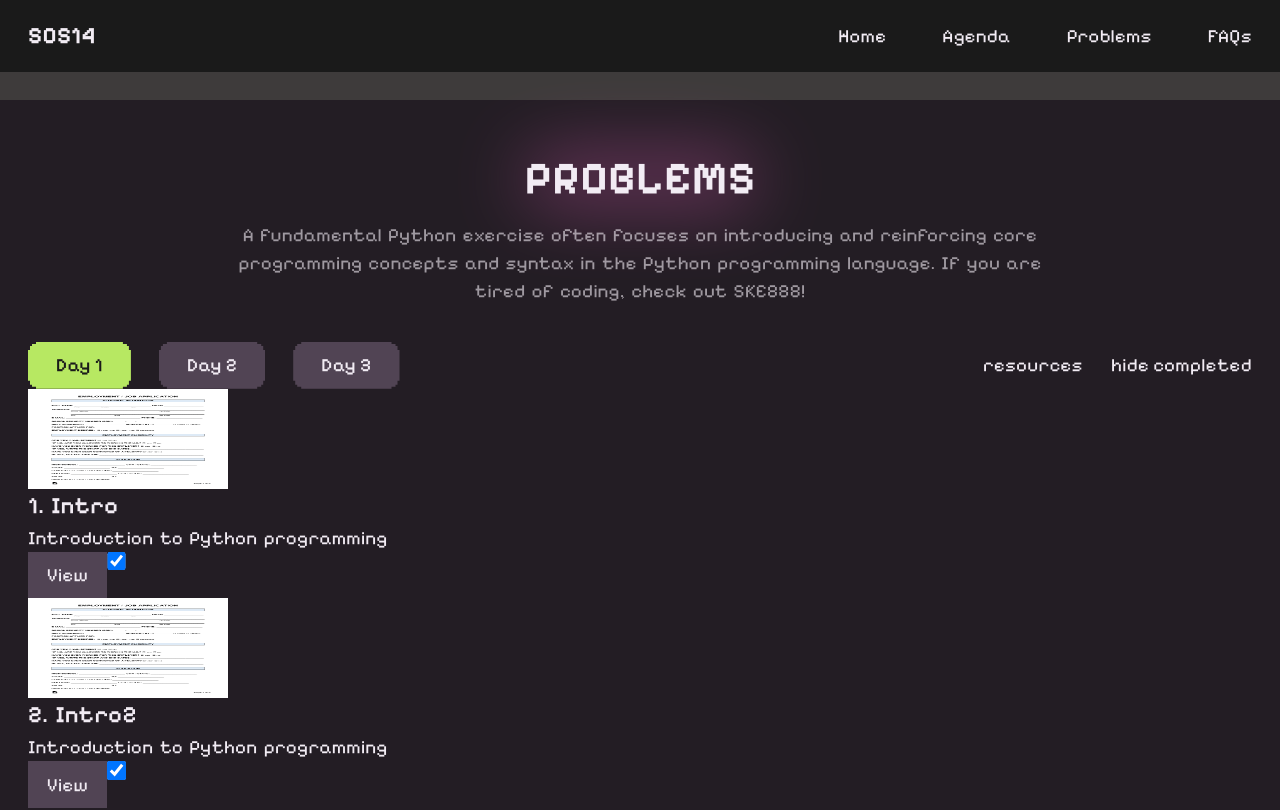
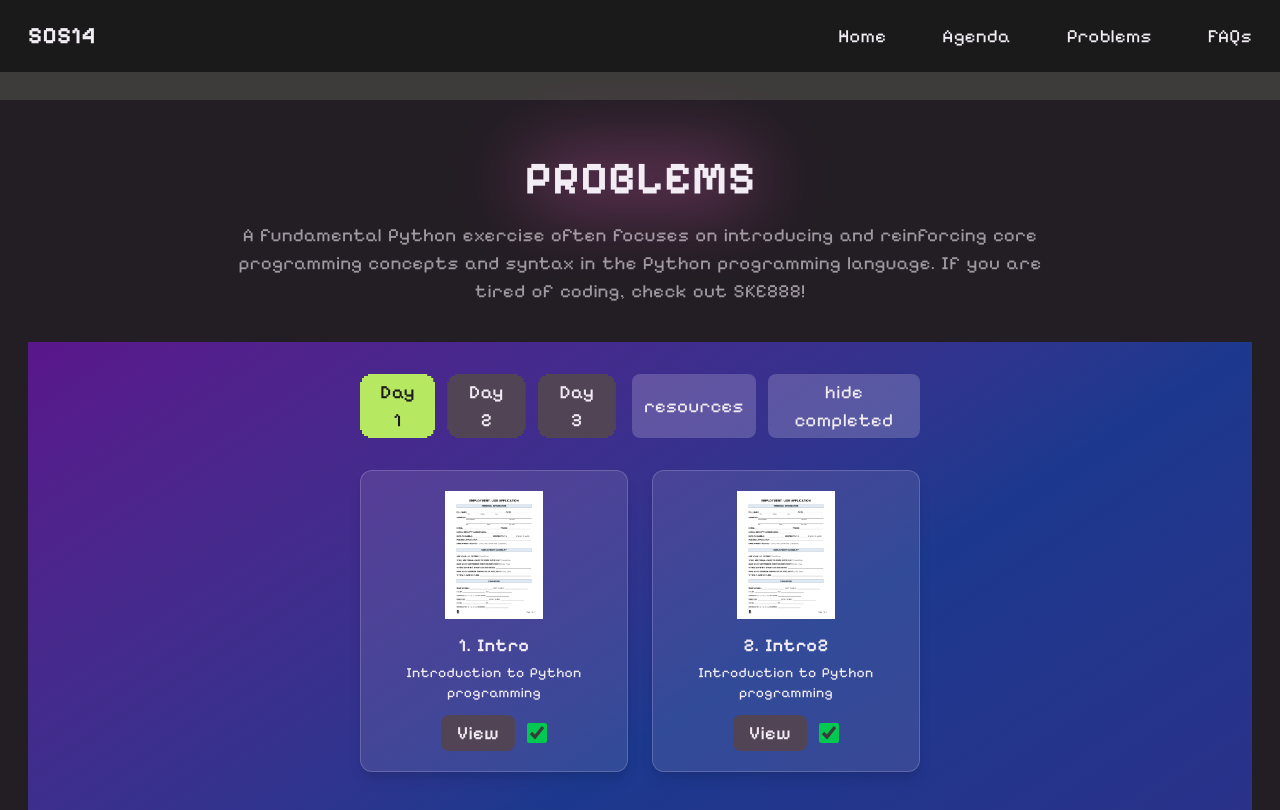
Before and after one commit to uzimpp/sos14, a Next.js app: page /problems in a window 1280 px wide. Shown: the top 810 px of the page. Built offline with nearby package versions, Linux system fonts and the light colour scheme.

Commit message:
แก้ layout เพิ่ม container ม่วงมาครอบ + เปลี่ยนตำแหน่ง problem

```diff
--- a/src/components/problems/ProblemList.tsx
+++ b/src/components/problems/ProblemList.tsx
@@ -1,24 +1,24 @@
-"use client";
+'use client'
 
-import { useState } from "react";
-import problemsData from "@/constant/problems";
-import Image from "next/image";
-import Link from "next/link";
+import { useState } from 'react'
+import problemsData from '@/constant/problems'
+import Image from 'next/image'
+import Link from 'next/link'
 interface Problem {
-  number: string;
-  name: string;
-  description: string;
-  image: string;
-  url: string;
+    number: string
+    name: string
+    description: string
+    image: string
+    url: string
 }
 
 interface DayData {
-  days: number;
-  problems: Problem[];
+    days: number
+    problems: Problem[]
 }
 
 export default function ProblemList() {
-  const [CurrentDay, setCurrentDay] = useState(1);
+    const [CurrentDay, setCurrentDay] = useState(1)
 
     // push to url (use query params)
     // localStorage (Per browser, Per user) => track progress
@@ -26,72 +26,79 @@ export default function ProblemList() {
     function mapProblems() {
         const CurrentDayData = problemsData.find(
             (item: DayData) => item.days === CurrentDay
-    );
-    if (!CurrentDayData) return null;
-    const currentDayProblems = CurrentDayData?.problems || [];
+        )
+        if (!CurrentDayData) return null
+        const currentDayProblems = CurrentDayData?.problems || []
 
         return currentDayProblems.map((problem: Problem, i: number) => (
-      <div key={i}>
-        <div className="w-50 h-25 flex relative">
-          <Image src={problem.image} alt={problem.name} fill />
+            <div
+                key={i}
+                className="bg-white/10 rounded-xl shadow-lg p-5 flex flex-col items-center border border-white/20"
+            >
+                <div className="relative w-40 h-32 mb-3">
+                    <Image
+                        src={problem.image}
+                        alt={problem.name}
+                        fill
+                        className="object-contain rounded-lg"
+                    />
                 </div>
-        <h6 className="font-semibold text-1">
+                <h6 className="font-semibold text-lg mb-1 text-center">
                     {problem.number}. {problem.name}
                 </h6>
-        <p className="text-0">{problem.description}</p>
-        <div className="flex flex-row">
+                <p className="text-sm text-center mb-3">
+                    {problem.description}
+                </p>
+                <div className="flex flex-row gap-3 items-center">
                     <Link
                         target="_blank"
                         href={problem.url}
-            className="bg-light-purple px-(--space-s) py-(--space-2xs)"
+                        className="bg-light-purple px-4 py-1 rounded-lg text-white font-medium"
                     >
                         View
                     </Link>
                     <input
                         type="checkbox"
                         defaultChecked
-            className="w-(--space-s) h-(--space-s)"
+                        className="w-5 h-5 accent-green-500"
                     />
                 </div>
             </div>
-    ));
+        ))
     }
 
     return (
-    <section className="flex flex-col justify-center justify-self-center">
-      <div className="flex justify-between w-full container">
-        <div className="gap-(--space-m) flex flex-row">
+        <section className="flex flex-col items-center min-h-screen bg-gradient-to-br from-purple-900 via-blue-900 to-indigo-900 py-8">
+            <div className="w-full max-w-xl mx-auto px-2">
+                <div className="flex flex-col md:flex-row justify-between items-center mb-8 gap-4">
+                    <div className="flex gap-3">
+                        {[1, 2, 3].map((day) => (
                             <button
-            onClick={() => setCurrentDay(1)}
-            className={`font-medium px-(--space-m) py-(--space-2xs) rounded-(--round-m) pixel-corners-s ${
-              CurrentDay === 1 ? "bg-green text-black" : "bg-light-purple"
+                                key={day}
+                                onClick={() => setCurrentDay(day)}
+                                className={`font-medium px-4 py-1 rounded-lg pixel-corners-s ${
+                                    CurrentDay === day
+                                        ? 'bg-green text-black'
+                                        : 'bg-light-purple text-white'
                                 }`}
                             >
-            Day 1
+                                Day {day}
                             </button>
-          <button
-            onClick={() => setCurrentDay(2)}
-            className={`font-medium px-(--space-m) py-(--space-2xs) rounded-(--round-m) pixel-corners-s ${
-              CurrentDay === 2 ? "bg-green text-black" : "bg-light-purple"
-            }`}
-          >
-            Day 2
+                        ))}
+                    </div>
+                    <div className="flex gap-3">
+                        <button className="bg-white/20 px-3 py-1 rounded-lg text-white">
+                            resources
                         </button>
-          <button
-            onClick={() => setCurrentDay(3)}
-            className={`font-medium px-(--space-m) py-(--space-2xs) rounded-(--round-m) pixel-corners-s ${
-              CurrentDay === 3 ? "bg-green text-black" : "bg-light-purple"
-            }`}
-          >
-            Day 3
+                        <button className="bg-white/20 px-3 py-1 rounded-lg text-white">
+                            hide completed
                         </button>
                     </div>
-        <div className="gap-(--space-m) flex flex-row">
-          <button>resources</button>
-          <button>hide completed</button>
+                </div>
+                <div className="grid grid-cols-1 md:grid-cols-2 gap-6 justify-items-center">
+                    {mapProblems()}
                 </div>
             </div>
-      <div className="problems-grid">{mapProblems()}</div>
         </section>
-  );
+    )
 }
```
Lines whose indentation alone changed are shown as unchanged.
